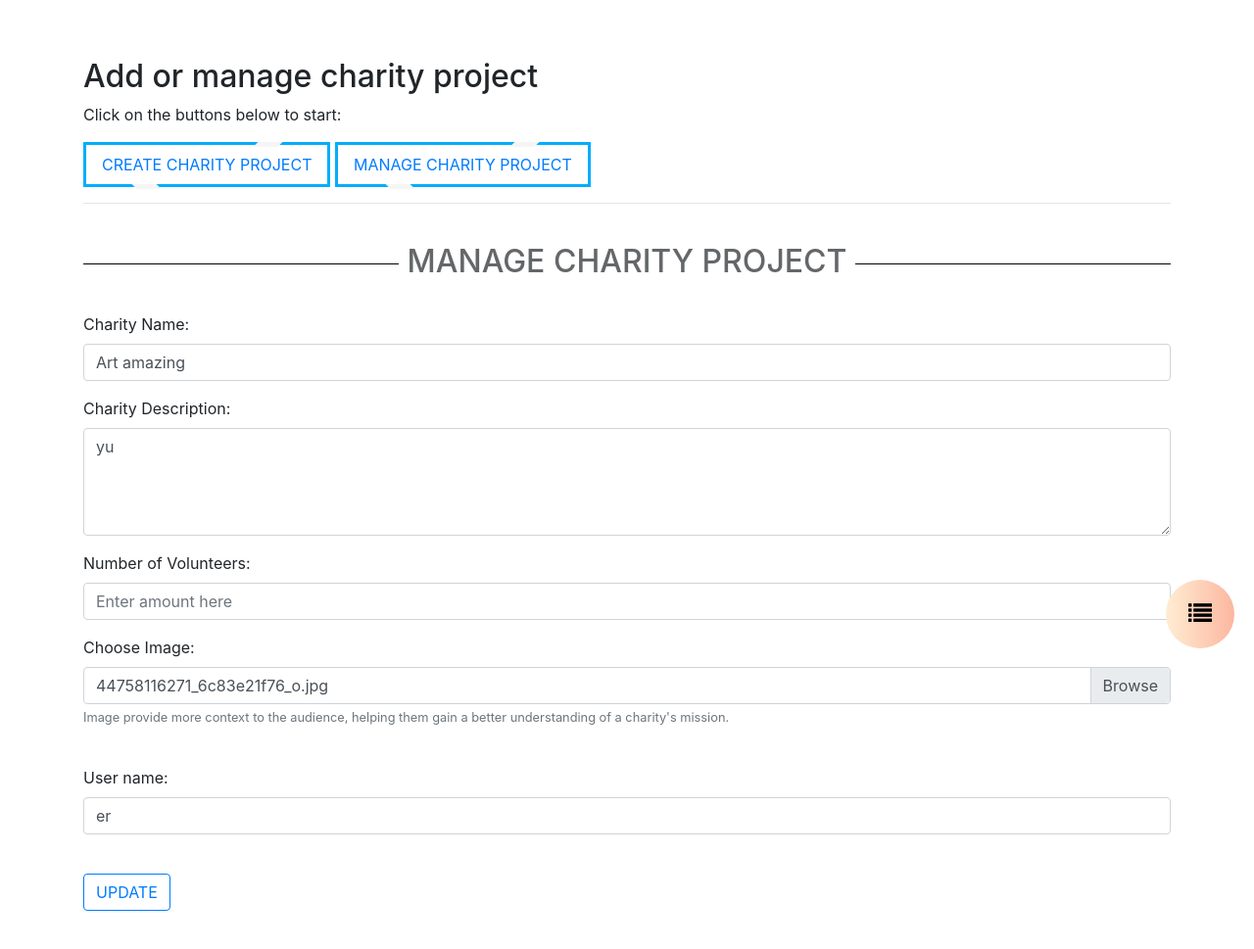
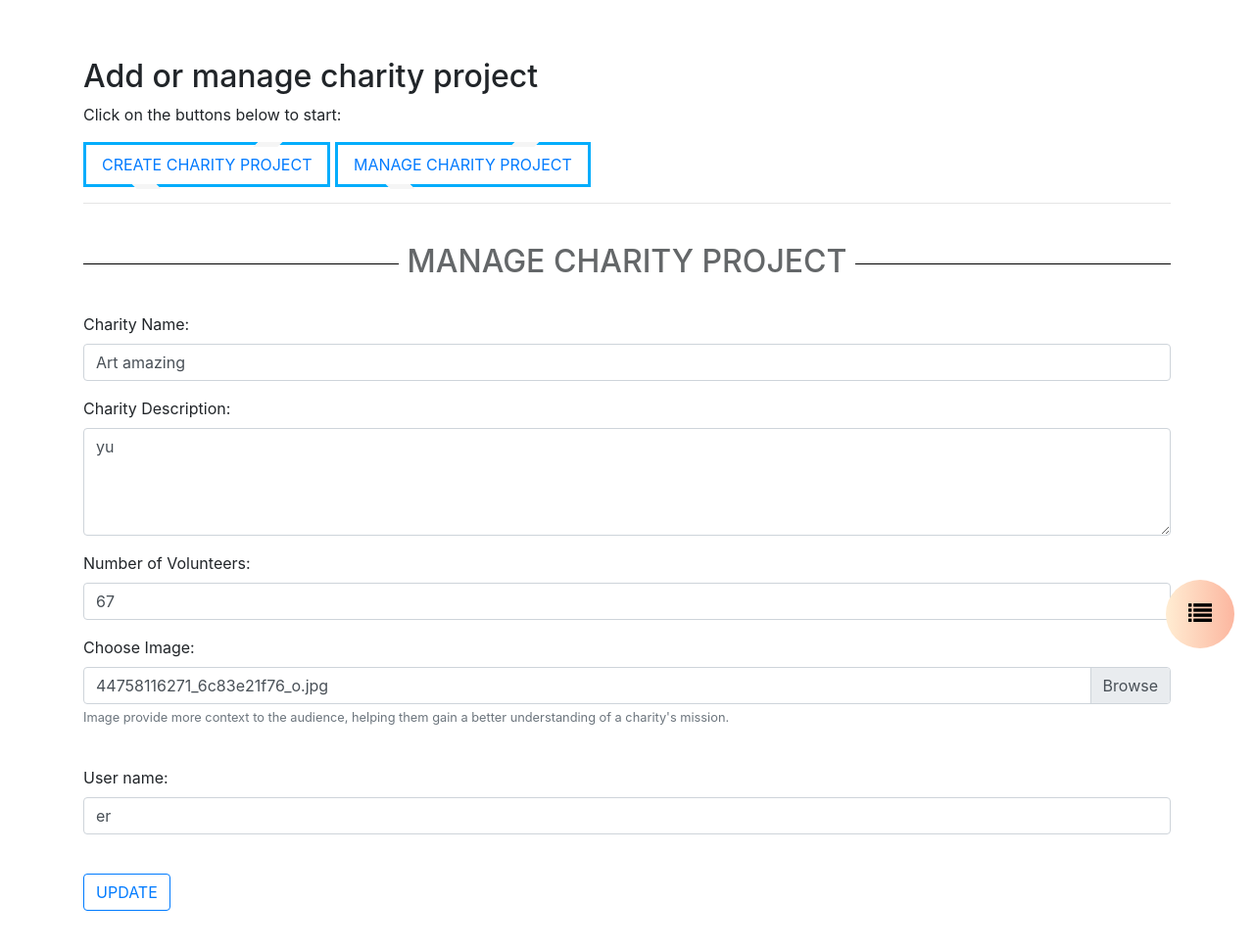
Before and after one commit to F2had/Online-Charity-Management-System, a PHP site: page /add-manageCharity.php?manage=40 in a window 1280 px wide. Shown: the part 118-1087 px from the top of the page at 98% size. Run offline with PHP 8.4, Linux system fonts and the light colour scheme; data comes from the database, SQL or seed files in the repository; data that the repository does not hold is empty; some libraries are stand-ins or nearby versions.

Commit message:
Add files via upload

```diff
--- a/add-manageCharity.php
+++ b/add-manageCharity.php
@@ -108,8 +108,8 @@
 			</div>
 
 			<div class="form-group">
-				<label for="amountproject">Number of Volunteers:</label>
-				<input class="form-control" name="amountproject" placeholder="Enter amount here" value="<?php echo $amountproject ?>"></input>
+				<label for="amountvolunteer">Number of Volunteers:</label>
+				<input class="form-control" name="amountvolunteer" placeholder="Enter amount here" value="<?php echo $amountvolunteer ?>"></input>
 			</div>
 
 			<div class="form-group">
```
